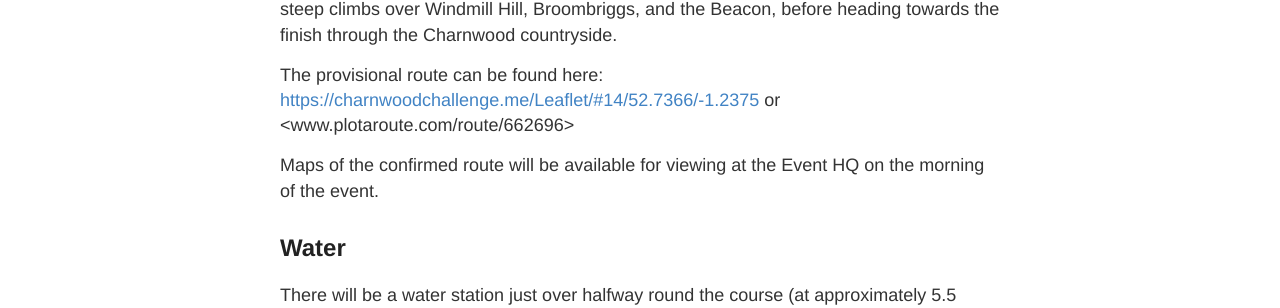
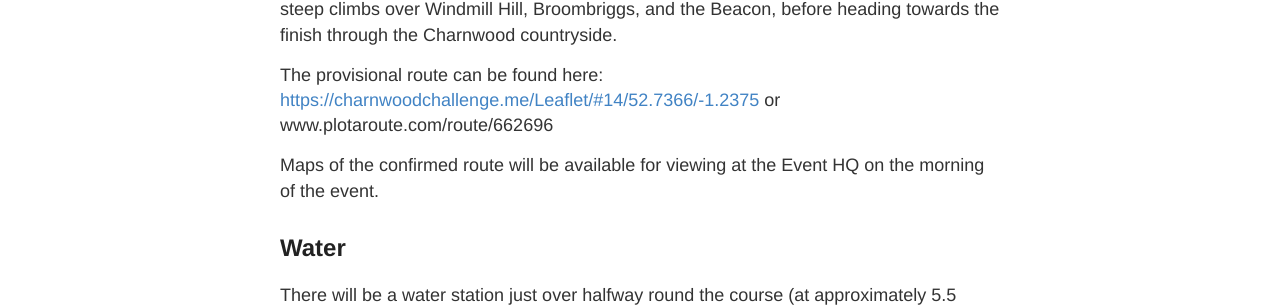
Before and after one commit to Charnwood-Challenge/Charnwood-Challenge.github.io, a Jekyll site: the page built from route.md, in a window 1280 px wide. Shown: the part 280-588 px from the top of the page. Built offline with Jekyll 4.4.1, drawn with Linux system fonts in a browser that asks for light colours; part of the change alters nothing that is shown.

```diff
--- a/route.md
+++ b/route.md
@@ -6,7 +6,7 @@ permalink: /route/
 
 The route starts at the Nanpantan Scout Group HQ in Loughborough, and makes its way across the fields to Woodhouse Eaves on paths and bridleways.  Entrants then tackle the steep climbs over Windmill Hill, Broombriggs, and the Beacon, before heading towards the finish through the Charnwood countryside.
 
-The provisional route can be found here: <https://charnwoodchallenge.me/Leaflet/#14/52.7366/-1.2375> or <www.plotaroute.com/route/662696>
+The provisional route can be found here: <https://charnwoodchallenge.me/Leaflet/#14/52.7366/-1.2375> or www.plotaroute.com/route/662696
 
 Maps of the confirmed route will be available for viewing at the Event HQ on the morning of the event.
 
```
